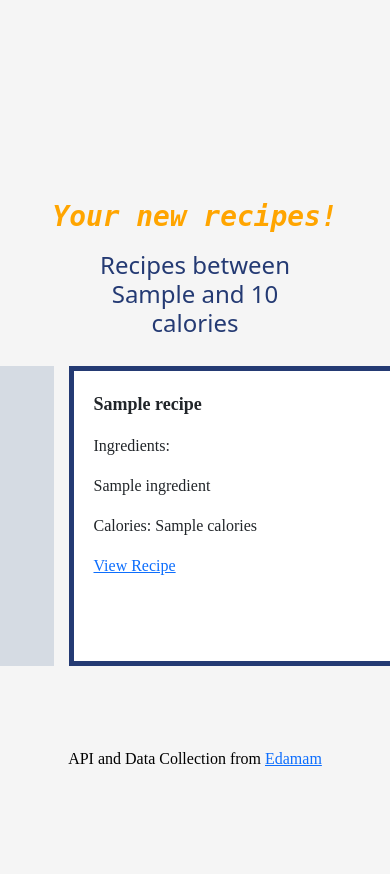
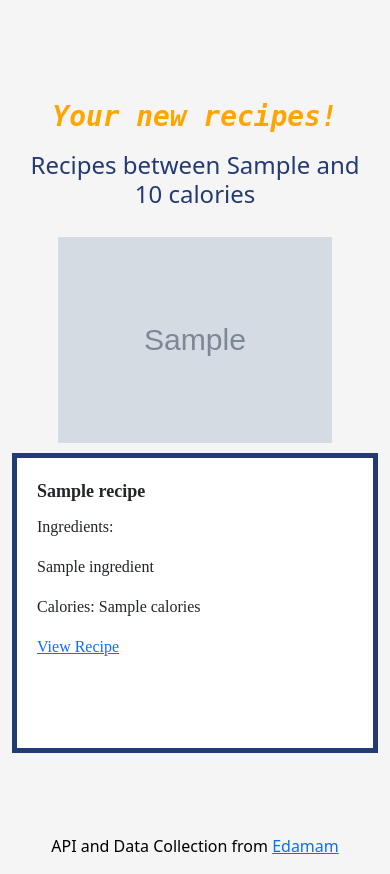
Before and after one commit to dhessimae/final-project-HCDE310, a Flask app: template templates/results.html in a window 390 px wide; the page is wider, and only the part inside the window is pictured. Before the commit the page ends 766 px from the top of that part, so only its background shows below. Run offline with Flask 3, Linux system fonts and the light colour scheme; the template is opened without the code that fills it: most values are stand-ins (such as "Sample title", 1, 10 or a date in 2020); grey boxes marked "Sample" are stand-in pictures.

Commit message:
changes to output right calorie range and mobile device style

```diff
--- a/app.py
+++ b/app.py
@@ -2,6 +2,7 @@
 import requests
 import json
 import keys
+
 app = Flask(__name__)
 
 api_id = keys.id
@@ -20,6 +21,7 @@
     preferences = request.form.getlist('preferences[]')
     minimum_Calories = request.form.get('minCal', type=int)
     maximum_Calories = request.form.get('maxCal', type=int)
+    calories = f'{minimum_Calories}-{maximum_Calories}'
 
     params = {
         'app_id': api_id,
@@ -27,7 +29,7 @@
         'q': query,
         'mealType': meal_type,
         'dietAndHealth': preferences,
-        'calories': f'{minimum_Calories}-{maximum_Calories}'
+        'calories': calories
     }
 
     response = requests.get(url, params=params) #retrieving parameters
@@ -36,13 +38,19 @@
     recipes = [] #empty list before retrieving recipes
     for hit in data.get('hits'): #'hits' where all the recipes are
         recipe = hit.get('recipe') #'recipe' where all the recipe information is
-        recipes.append({ #adding recipes to list
-            'label': recipe.get('label'), #name of recipe
-            'url': recipe.get('url'), #url to recipe
-            'image': recipe.get('image'), #image of recipe
-            'ingredients': recipe.get('ingredientLines'), #ingredients of recipe
-            'calories': round(recipe.get('calories', 'not specified')) #calories of recipe
-        })
+        recipes = []
+        for hit in data.get('hits', []):
+            recipe = hit.get('recipe', {})
+            recipe_calories = recipe.get('calories')
+
+            if minimum_Calories <= recipe_calories <= maximum_Calories:
+                recipes.append({
+                    'label': recipe.get('label'),
+                    'url': recipe.get('url'),
+                    'image': recipe.get('image'),
+                    'ingredients': recipe.get('ingredientLines'),
+                    'calories': round(recipe_calories)
+                })
 
     return render_template('results.html', recipes=recipes, minimum_Calories=minimum_Calories, maximum_Calories=maximum_Calories)
     #returning recipes, minimum calories, and maximum calories to results page
--- a/static/styling.css
+++ b/static/styling.css
@@ -16,7 +16,6 @@
     padding-left: 100px;
     padding-right: 100px;
     font-size: 24px;
-
 }
 
 .enter-text {
@@ -27,7 +26,7 @@
     font-weight: bold;
 }
 
-ul{
+ul {
     list-style-type: none;
 }
 
@@ -42,6 +41,7 @@
     margin-right: 15px;
 }
 
+
 #box {
     border: 5px solid;
     border-color: #243A73;
@@ -51,18 +51,41 @@
     padding: 20px;
     font-family: 'Raleway';
     font-size: 16px;
+    overflow: auto;
 }
 
 #label-text {
-    font-family: 'Raleway';
     font-size: 18px;
     font-weight: bold;
+    margin-bottom: 10px;
 }
 
+@media only screen and (max-width: 767px) {
+    #welcome {
+        padding-top: 100px;
+    }
 
+    #welcome-para {
+        padding-left: 20px;
+        padding-right: 20px;
+    }
+
+    #box {
+        width: 100%;
+        margin-top: 10px;
+    }
+
+    img {
+        max-width: 75%;
+        margin-right: 0;
+    }
+
+    li {
+        flex-direction: column;
+    }
+}
 
 #footer {
-    font-family: 'Raleway';
     color: black;
     padding-top: 45px;
     bottom: 10px;
--- a/templates/index.html
+++ b/templates/index.html
@@ -115,6 +115,8 @@
 
 
 
+
+
         <p class="enter-text">
             <button type="submit" class="btn btn-sm btn-warning">Get recipes</button>
         </p>
--- a/templates/results.html
+++ b/templates/results.html
@@ -2,10 +2,9 @@
 <html lang="en">
 <head>
     <meta charset="UTF-8">
-    <meta name="viewport" content="width=device-width, initial-scale=1.0" >
+    <meta name="viewport" content="width=device-width, initial-scale=1.0">
     <link href="https://cdn.jsdelivr.net/npm/bootstrap@5.2.3/dist/css/bootstrap.min.css" rel="stylesheet">
     <link href="{{ url_for('static', filename='styling.css') }}" rel="stylesheet">
-
 </head>
 
 <header class="text-center">
@@ -14,12 +13,12 @@
 </header>
 
 <body>
-
-    <div class="container d-flex justify-content-center align-items-center">
+    <div class="container">
+        <div class="row justify-content-center">
             {% if recipes %}
                 <ul>
                     {% for recipe in recipes %}
-                <li>
+                        <li class="d-flex justify-content-center align-items-center">
                             <img src="{{ recipe.image }}">
                             <div id="box">
                                 <p id="label-text">{{ recipe.label }}</p>
@@ -28,25 +27,21 @@
                                 <p>Calories: {{ recipe.calories }}</p>
                                 <p><a href="{{ recipe.url }}">View Recipe</a></p>
                             </div>
-
                         </li>
                     {% endfor %}
                 </ul>
+            {% else %}
+                <p class="enter-text text-center">No recipes found.</p>
+            {% endif %}
+        </div>
+    </div>
 
-    {% else %}
-        <p class="enter-text">No recipes found.</p>
-    {% endif %}
-
-    </div>
-</body>
-
-<footer>
-    <div class="text-center">
+    <footer class="text-center">
         <p id="footer">
             API and Data Collection from
             <a href="https://developer.edamam.com/edamam-docs-recipe-api">Edamam</a>
         </p>
-    </div>
     </footer>
+</body>
 
 </html>
```
Lines whose indentation alone changed are shown as unchanged.
